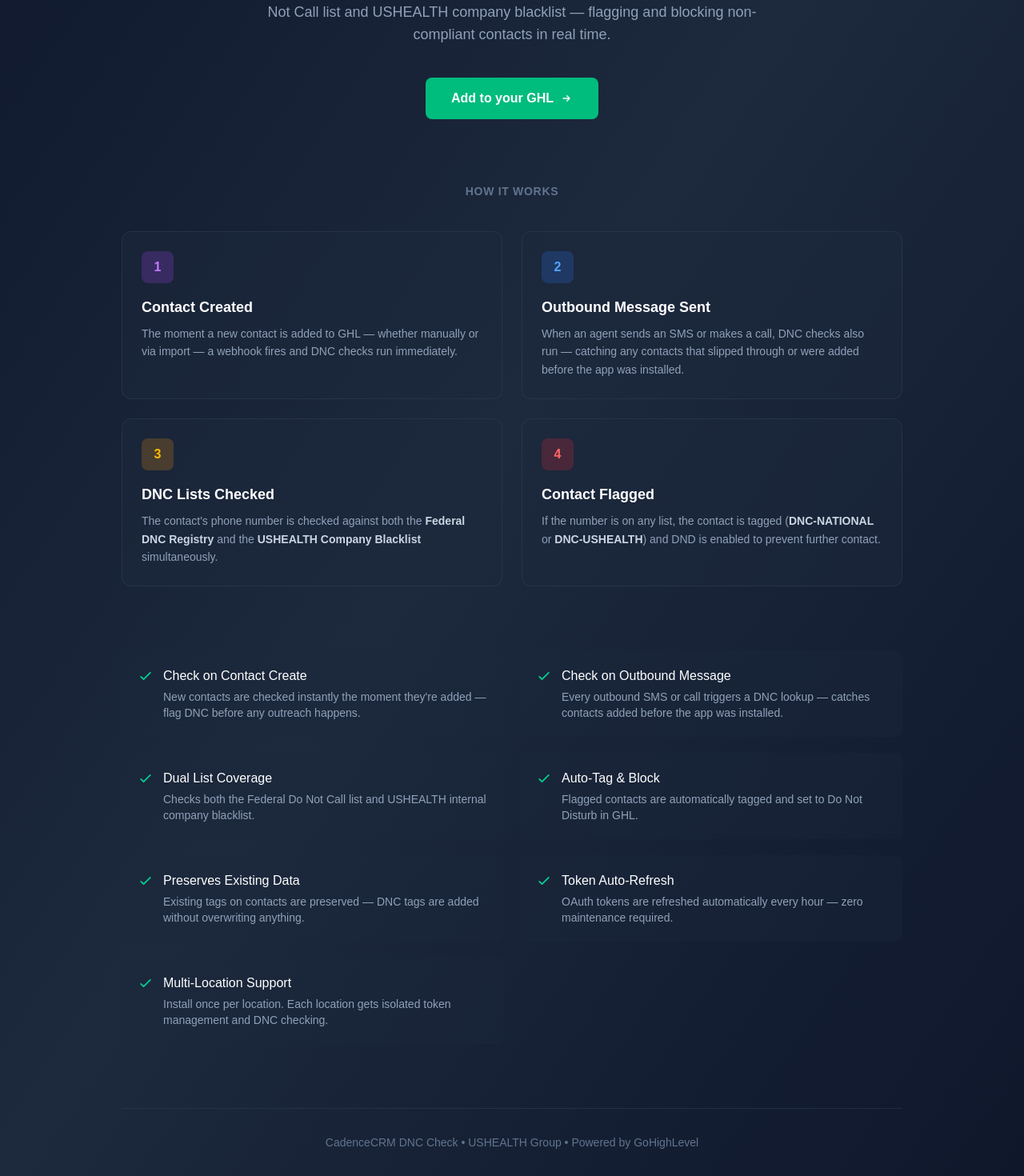
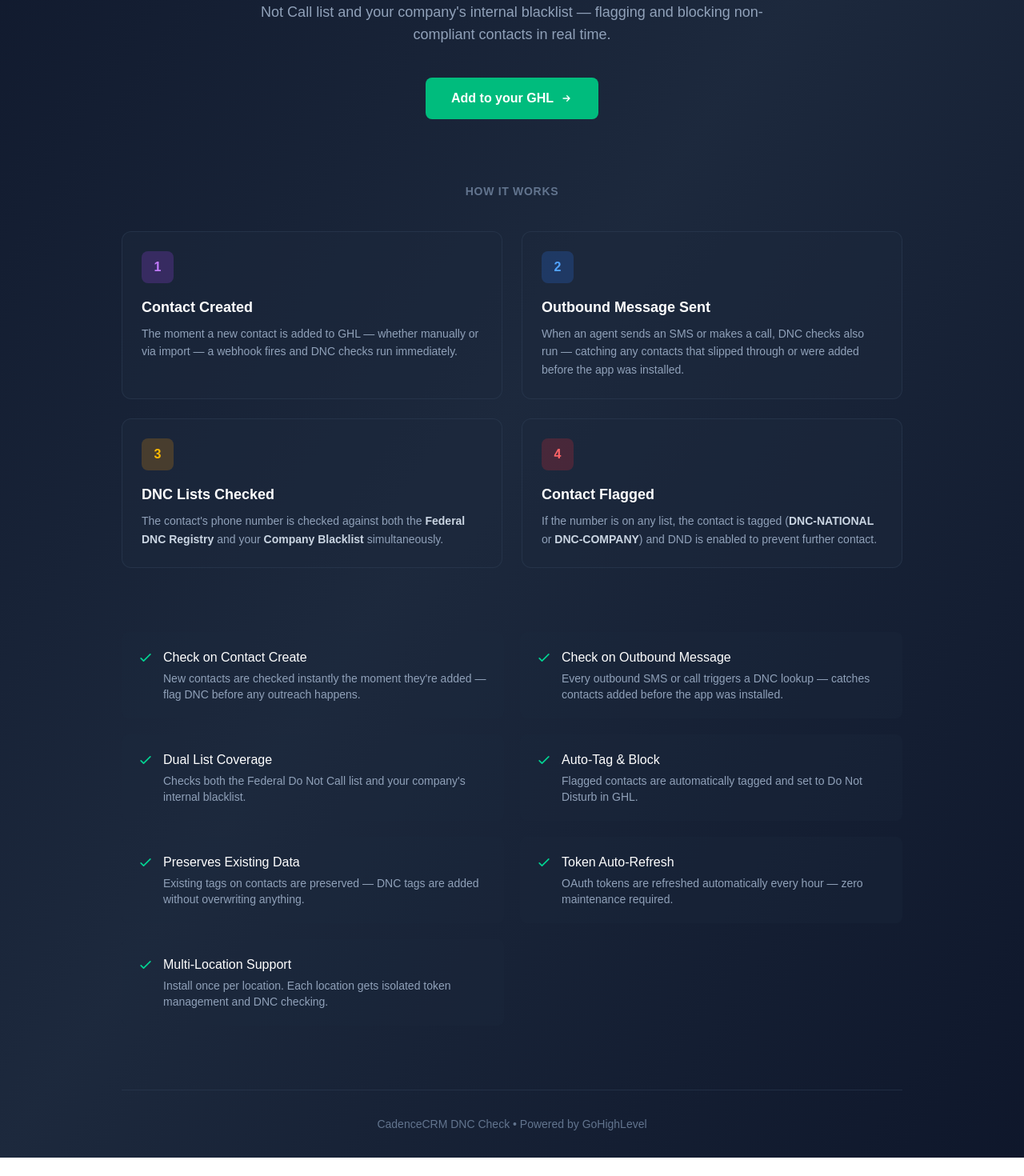
Before and after one commit to ION-Web-Services/cadence_integration, a Next.js app: page / in a window 1280 px wide. Shown: the part 430-1900 px from the top of the page at 80% size. After the commit the page ends 1877 px from the top, so only its background shows below. Built offline with nearby package versions, Linux system fonts and the light colour scheme; no server answers.

Commit message:
Remove USHEALTH references, use generic Company DNC language

```diff
--- a/src/app/page.tsx
+++ b/src/app/page.tsx
@@ -33,7 +33,7 @@
           </h2>
           <p className="text-lg text-slate-400 max-w-2xl mx-auto mb-10">
             Automatically checks new contacts and outbound messages against the Federal Do Not Call list
-            and USHEALTH company blacklist — flagging and blocking non-compliant contacts in real time.
+            and your company&apos;s internal blacklist — flagging and blocking non-compliant contacts in real time.
           </p>
           <Link
             href={installationUrl}
@@ -76,7 +76,7 @@
               </div>
               <h4 className="text-lg font-semibold mb-2">DNC Lists Checked</h4>
               <p className="text-slate-400 text-sm leading-relaxed">
-                The contact&apos;s phone number is checked against both the <strong className="text-slate-300">Federal DNC Registry</strong> and the <strong className="text-slate-300">USHEALTH Company Blacklist</strong> simultaneously.
+                The contact&apos;s phone number is checked against both the <strong className="text-slate-300">Federal DNC Registry</strong> and your <strong className="text-slate-300">Company Blacklist</strong> simultaneously.
               </p>
             </div>
 
@@ -86,7 +86,7 @@
               </div>
               <h4 className="text-lg font-semibold mb-2">Contact Flagged</h4>
               <p className="text-slate-400 text-sm leading-relaxed">
-                If the number is on any list, the contact is tagged (<strong className="text-slate-300">DNC-NATIONAL</strong> or <strong className="text-slate-300">DNC-USHEALTH</strong>) and DND is enabled to prevent further contact.
+                If the number is on any list, the contact is tagged (<strong className="text-slate-300">DNC-NATIONAL</strong> or <strong className="text-slate-300">DNC-COMPANY</strong>) and DND is enabled to prevent further contact.
               </p>
             </div>
           </div>
@@ -119,7 +119,7 @@
               </svg>
               <div>
                 <h5 className="font-medium mb-1">Dual List Coverage</h5>
-                <p className="text-sm text-slate-400">Checks both the Federal Do Not Call list and USHEALTH internal company blacklist.</p>
+                <p className="text-sm text-slate-400">Checks both the Federal Do Not Call list and your company&apos;s internal blacklist.</p>
               </div>
             </div>
             <div className="flex items-start gap-3 bg-slate-800/30 rounded-lg p-5">
@@ -163,7 +163,7 @@
 
         {/* Footer */}
         <footer className="border-t border-slate-700/50 py-8 text-center text-sm text-slate-500">
-          <p>CadenceCRM DNC Check &bull; USHEALTH Group &bull; Powered by GoHighLevel</p>
+          <p>CadenceCRM DNC Check &bull; Powered by GoHighLevel</p>
         </footer>
       </main>
     </div>
```
